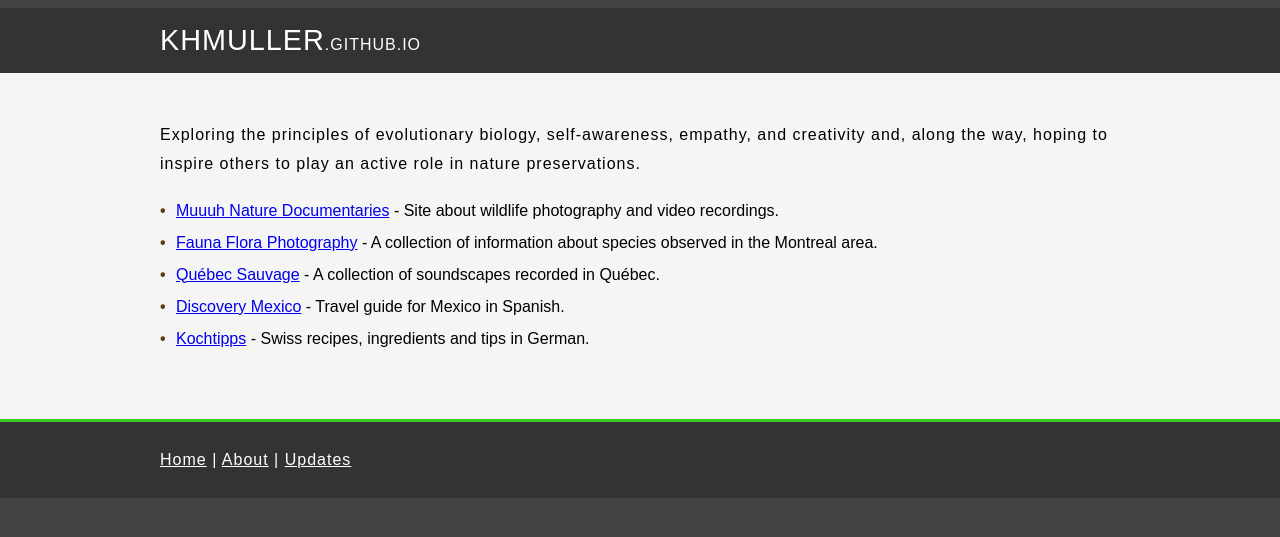
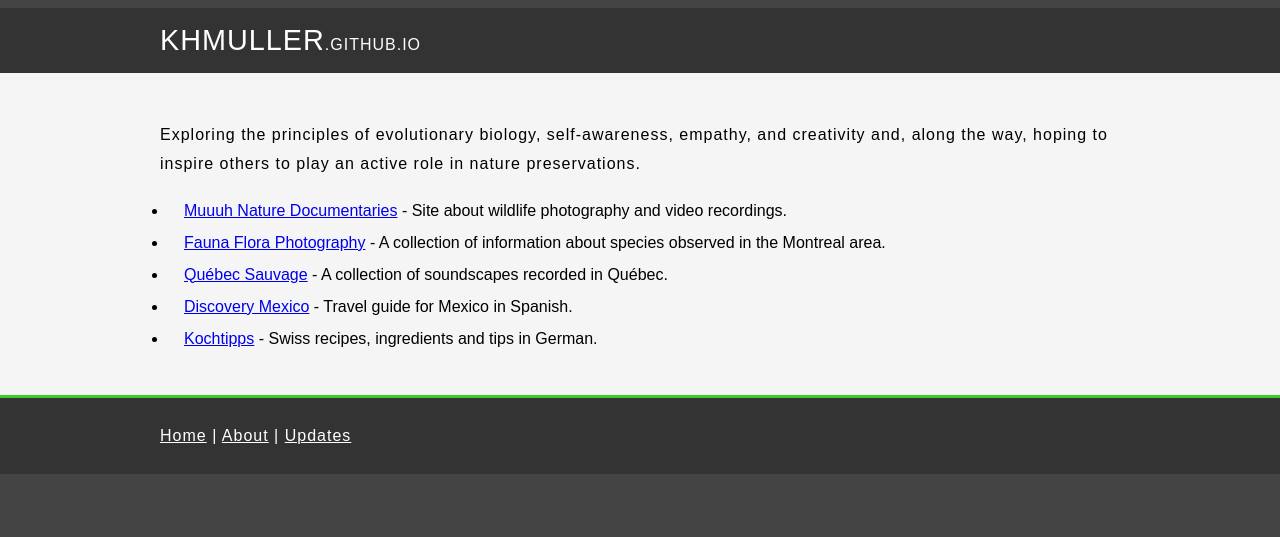
Before and after one commit to KHMuller/khmuller.github.io, a Jekyll site: the page built from index.md, in a window 1280 px wide. Shown: the top 537 px of the page. Built offline with Jekyll 4.4.1, drawn with Linux system fonts in a browser that asks for light colours.

Commit message:
List style modified

```diff
--- a/assets/styles/styles.css
+++ b/assets/styles/styles.css
@@ -148,7 +148,7 @@ h2 {
 
     ul, ol {
         padding: 0;
-        margin: 0.5rem 0 2rem 0;
+        margin: 0.5rem;
     }
     ol { margin-left: 1rem;}
 
@@ -156,17 +156,6 @@ h2 {
         padding-left: 1rem;
         text-indent: 0;
         line-height:2rem;
-    }
-    ul {
-        list-style: none;
-    }
-    ul > li::before {
-    content: "\2022  ";
-    color: #573d12;
-        font-weight:bold;
-        display: inline-block;
-        width: 1rem;
-        margin-left: -1rem;
     }
 
     p {
```
